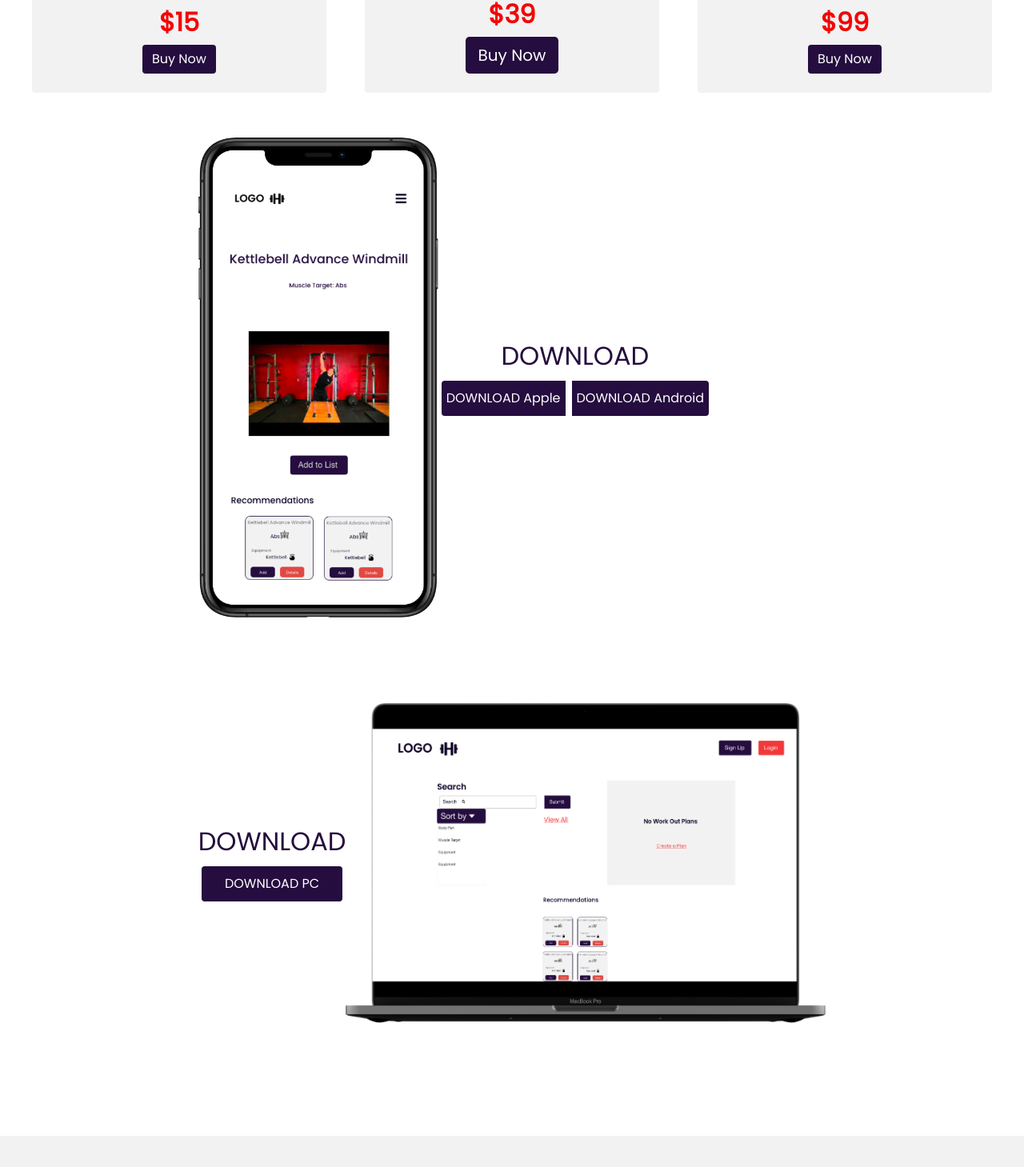
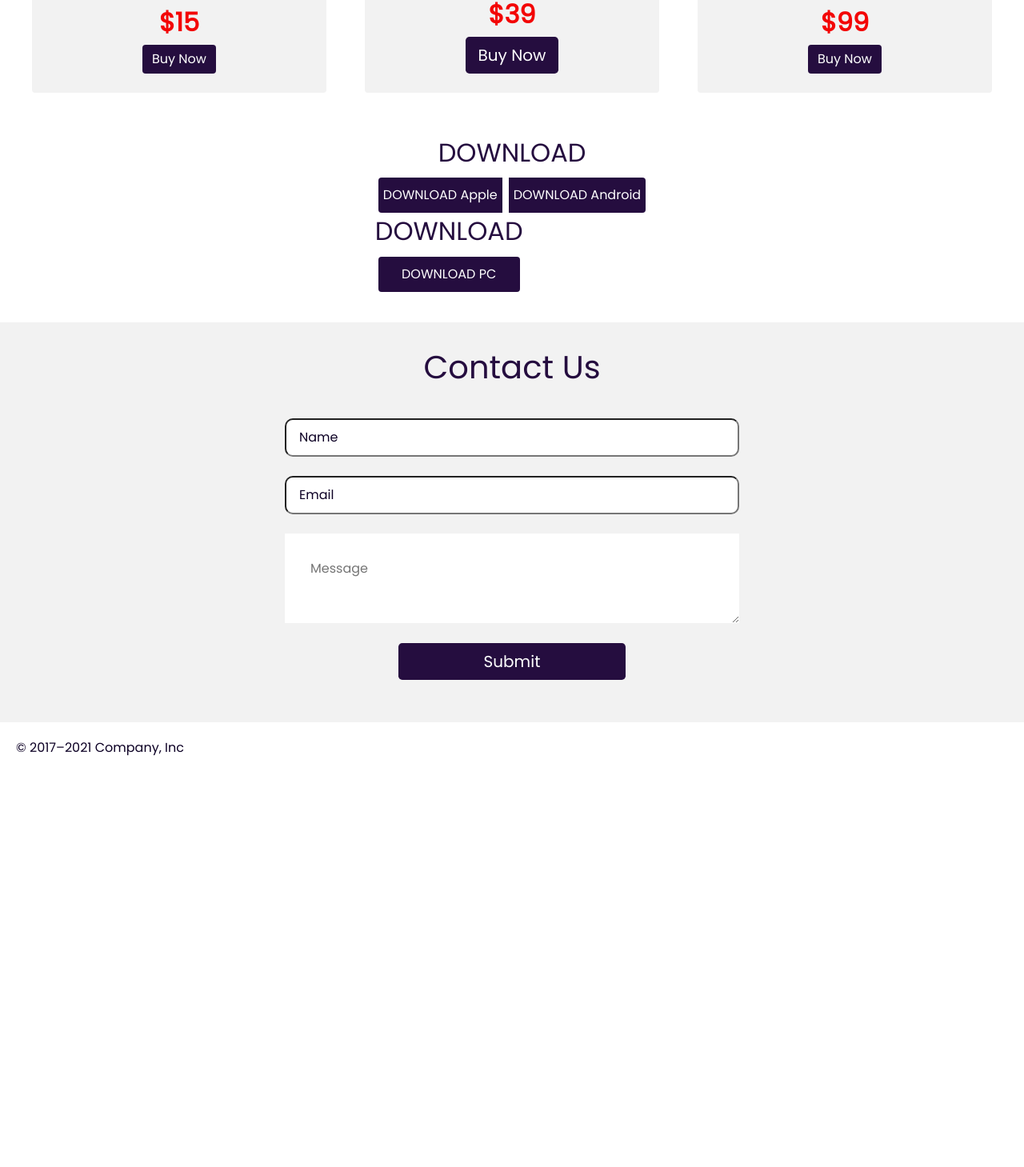
Before and after one commit to ColeBrian-FS/Project-PortfolioIV, a Next.js app in the folder exercise-app/: page / in a window 1280 px wide. Shown: the part 1647-3106 px from the top of the page at 80% size. After the commit the page ends 2614 px from the top, so only its background shows below. Built offline with nearby package versions, Linux system fonts and the light colour scheme.

Commit message:
comment out images

```diff
--- a/exercise-app/components/downloads.js
+++ b/exercise-app/components/downloads.js
@@ -1,9 +1,6 @@
-import Image from "next/image"
-import Iphone from "../public/iPhone-XS-MAX.png"
-import Macbook from "../public/Macbook Screen.png"
-
-
-
+// import Image from "next/image"
+// import Iphone from "../public/iPhone-XS-MAX.png"
+// import Macbook from "../public/Macbook Screen.png"
 
 const Downloads = () => {
     return (<>
@@ -11,7 +8,7 @@ const Downloads = () => {
         <div className="downloads-container">
             <div className="downloads-items">
                 <div className="mockup-img" >
-                    <Image src={Iphone} width={300} height={600} />
+                    {/* <Image src={Iphone} width={300} height={600} /> */}
                 </div>
 
                 <div className="download-links">
@@ -32,7 +29,7 @@ const Downloads = () => {
                     </div>
                 </div>
                 <div className="mockup-img" >
-                    <Image src={Macbook} width={600} height={400} />
+                    {/* <Image src={Macbook} width={600} height={400} /> */}
                 </div>
 
             </div>
```
